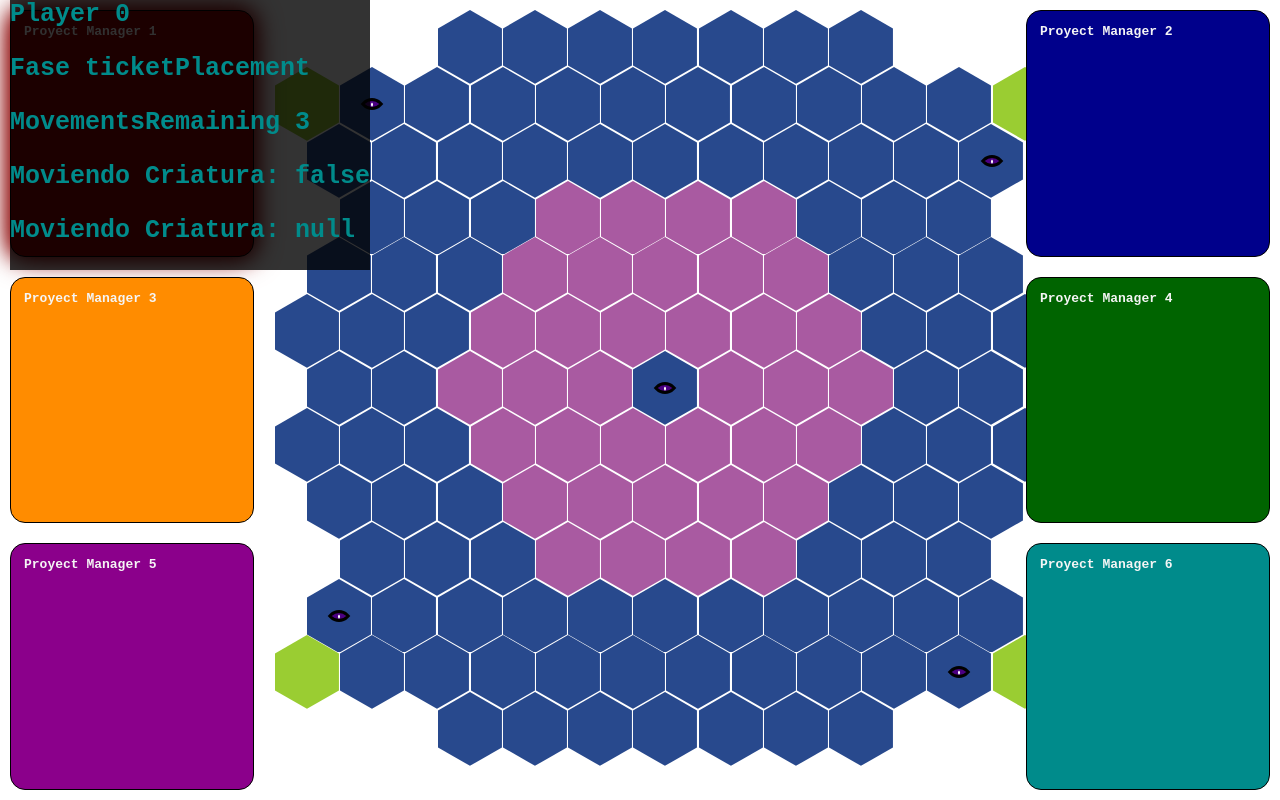
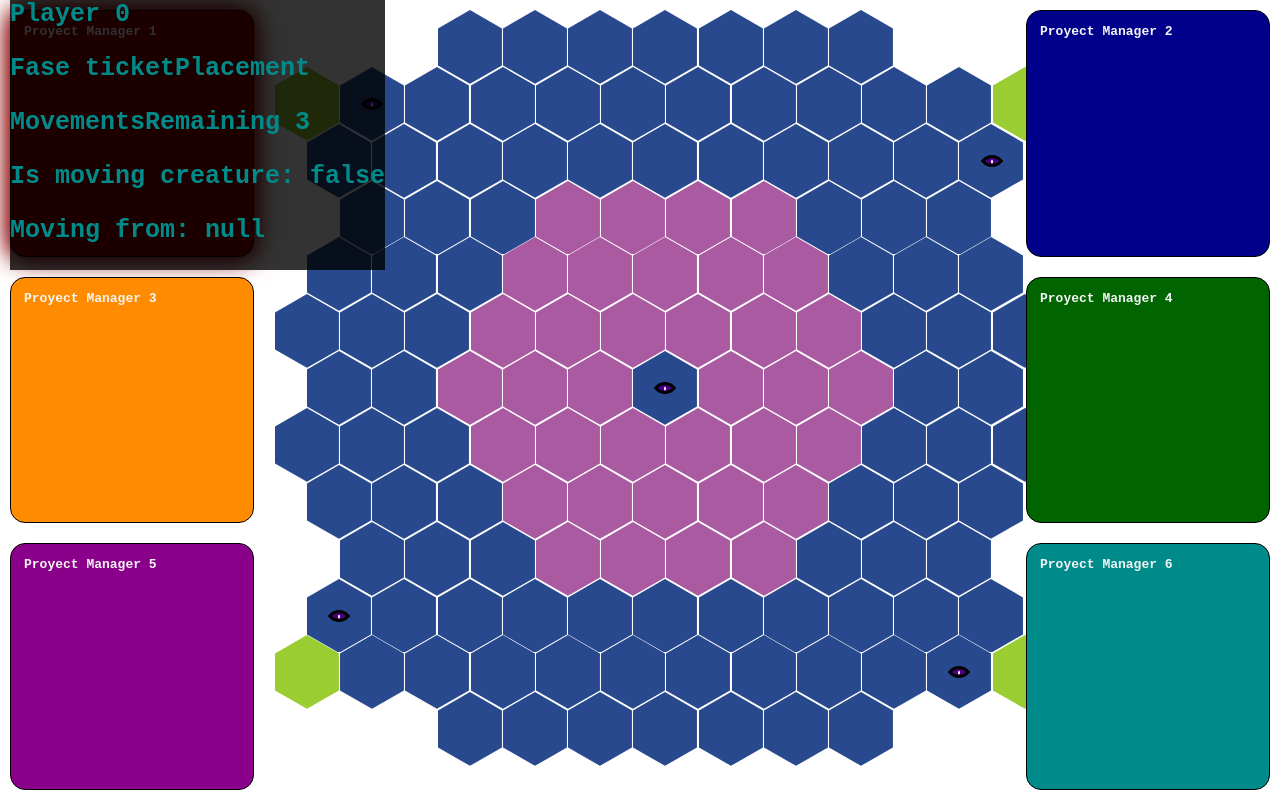
Before and after one commit to SebMoreno/disloyal-competition-game, a React (Vite) app: page / in a window 1280 px wide. Built offline with nearby package versions, Linux system fonts and the light colour scheme.

Commit message:
extracting debug modal component

```diff
--- /dev/null
+++ b/src/components/DebugModal.tsx
@@ -0,0 +1,37 @@
+import React from "react";
+import { GameFases, Position } from "../types.ts";
+
+interface DebugModalProps {
+    currentPlayer: number;
+    fase: GameFases;
+    playerMovements: number;
+    isMovingCreature: boolean;
+    fromCell: Position | null;
+}
+
+export const DebugModal: React.FC<DebugModalProps> = ({
+                                                          currentPlayer,
+                                                          fase,
+                                                          playerMovements,
+                                                          isMovingCreature,
+                                                          fromCell
+                                                      }) => {
+    return (
+        <div style={{
+            position: "absolute",
+            color: "darkcyan",
+            zIndex: 9,
+            fontSize: 25,
+            left: 10,
+            background: "rgba(0,0,0,0.8)",
+            margin: "-35px 0",
+        }}>
+            <p style={{position: "relative"}}>Player {currentPlayer}</p>
+            <p style={{position: "relative"}}>Fase {fase}</p>
+            <p style={{position: "relative"}}>MovementsRemaining {playerMovements}</p>
+            <p style={{position: "relative"}}>Is moving creature: {String(isMovingCreature)}</p>
+            <p style={{position: "relative"}}>Moving
+                from: {fromCell ? `{i: ${fromCell.i}, j: ${fromCell.j}}` : "null"}</p>
+        </div>
+    );
+};
--- a/src/components/Game.tsx
+++ b/src/components/Game.tsx
@@ -15,6 +15,7 @@ import { usePlayers } from "../hooks/usePlayers.ts";
 import { PlayerCard } from "./PlayerCard.tsx";
 import "../styles/Game.css";
 import { restartMovements } from "../services/restartMovements.ts";
+import { DebugModal } from "./DebugModal.tsx";
 
 interface GameProps {
     numOfPlayers: number;
@@ -159,21 +160,13 @@ export const Game: React.FC<GameProps> = ({
                     isCurrent={currentPlayer === i}
                 />
             )}
-            <div style={{
-                position: "absolute",
-                color: "darkcyan",
-                zIndex: 9,
-                fontSize: 25,
-                left: 10,
-                background: "rgba(0,0,0,0.8)",
-                margin: "-35px 0",
-            }}>
-                <p style={{position: "relative"}}>Player {currentPlayer}</p>
-                <p style={{position: "relative"}}>Fase {fase}</p>
-                <p style={{position: "relative"}}>MovementsRemaining {playerMovements.current}</p>
-                <p style={{position: "relative"}}>Moviendo Criatura: {String(isMovingCreature.current)}</p>
-                <p style={{position: "relative"}}>Moviendo Criatura: {fromCell ? `{i: ${fromCell.i}, j: ${fromCell.j}}` : "null"}</p>
-            </div>
+            <DebugModal
+                currentPlayer={currentPlayer}
+                fase={fase}
+                playerMovements={playerMovements.current}
+                isMovingCreature={isMovingCreature.current}
+                fromCell={fromCell}
+            />
             <Board cells={cells} onCellSelected={handleCellSelected}/>
         </div>;
     }
```
